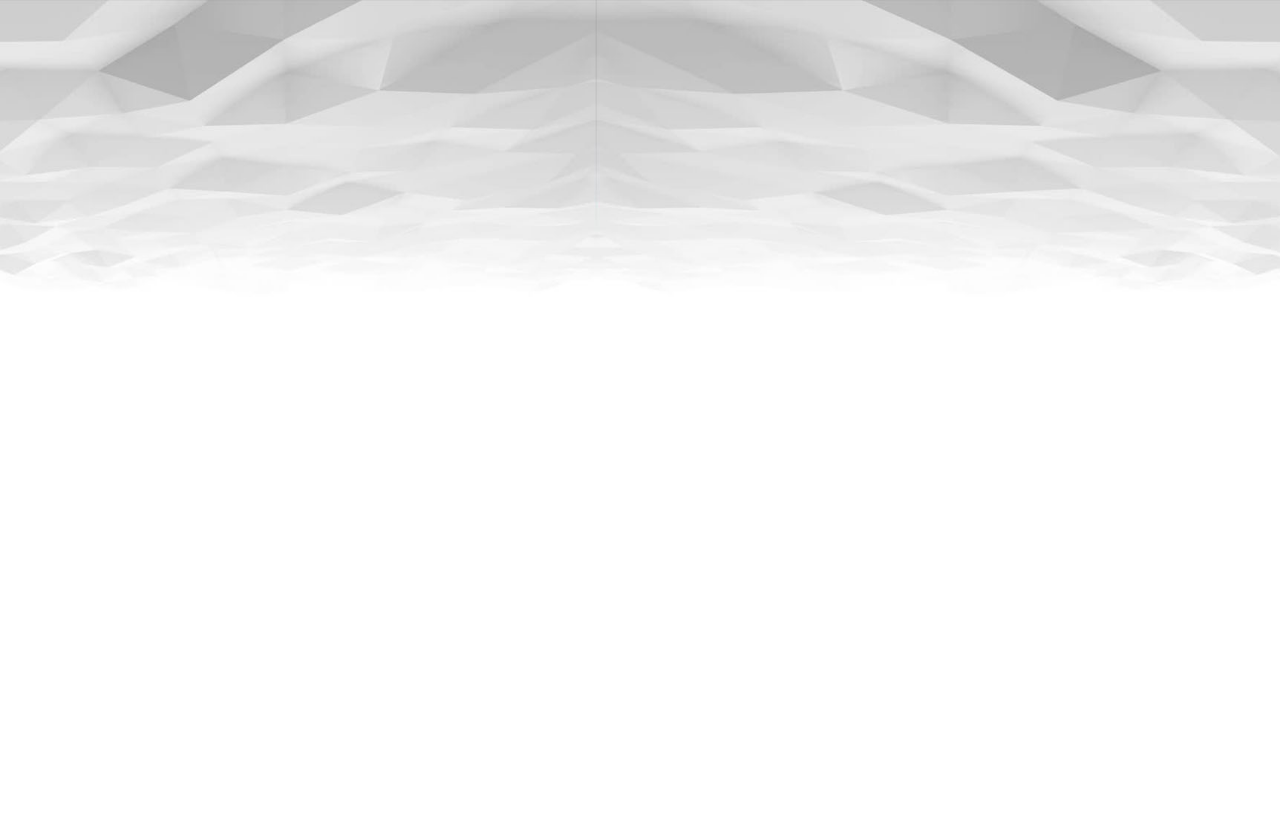
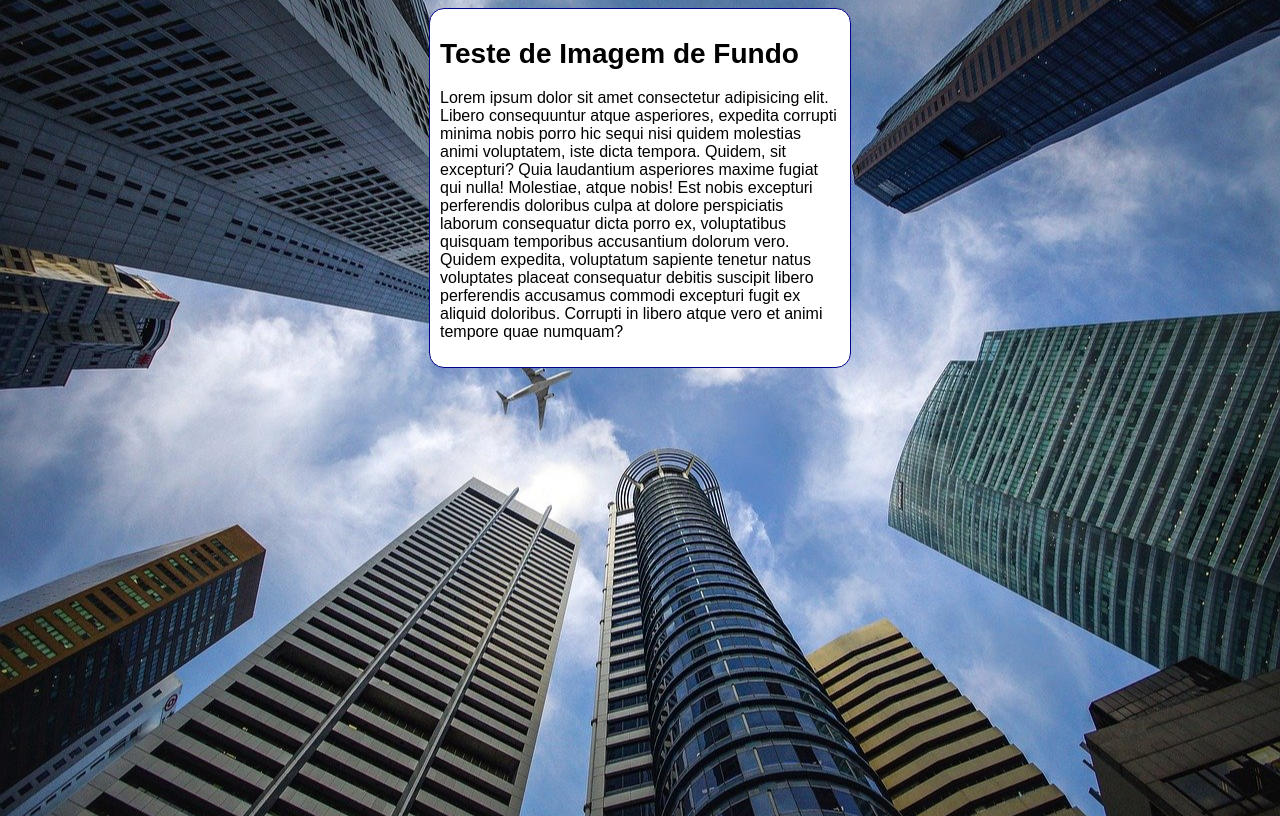
Before and after one commit to gioperrone/html-css, a plain HTML site: page exercícios/ex022/fundo006.html in a window 1280 px wide. Drawn offline with Linux system fonts and the light colour scheme.

Commit message:
atualizações de exercícios

```diff
--- a/exercícios/ex022/fundo006.html
+++ b/exercícios/ex022/fundo006.html
@@ -3,19 +3,37 @@
 <head>
     <meta charset="UTF-8">
     <meta name="viewport" content="width=device-width, initial-scale=1.0">
-    <title>Posicionamento</title>
-
+    <title>Teste de Imagem de Fundo</title>
     <style>
         body{
+            height: 100vh;
+            background-color: black;
+            background-image: url('imagens/wallpaper002.jpg');
+            background-position: center center;
             background-repeat: no-repeat;
-            background-image: url('imagens/wallpaper005.jpg');
-            background-position: center top;
-            background-size: 100%;
+            background-size: cover;
             font-family: Arial, Helvetica, sans-serif;
+        }
+
+        main{
+            background-color: white;
+            width: 400px;
+            padding: 10px;
+            margin: auto;
+            border: 1px solid darkblue;
+            border-radius: 15px;
+
+        }
+
+        h1{
+            font-size: 28px;
         }
     </style>
 </head>
 <body>
-
+    <main>
+        <h1>Teste de Imagem de Fundo</h1>
+        <p>Lorem ipsum dolor sit amet consectetur adipisicing elit. Libero consequuntur atque asperiores, expedita corrupti minima nobis porro hic sequi nisi quidem molestias animi voluptatem, iste dicta tempora. Quidem, sit excepturi? Quia laudantium asperiores maxime fugiat qui nulla! Molestiae, atque nobis! Est nobis excepturi perferendis doloribus culpa at dolore perspiciatis laborum consequatur dicta porro ex, voluptatibus quisquam temporibus accusantium dolorum vero. Quidem expedita, voluptatum sapiente tenetur natus voluptates placeat consequatur debitis suscipit libero perferendis accusamus commodi excepturi fugit ex aliquid doloribus. Corrupti in libero atque vero et animi tempore quae numquam?</p>
+    </main>
 </body>
 </html>
```
Also changed, not shown: exercícios/ex022/teste.html (added, +20 -0 lines).
